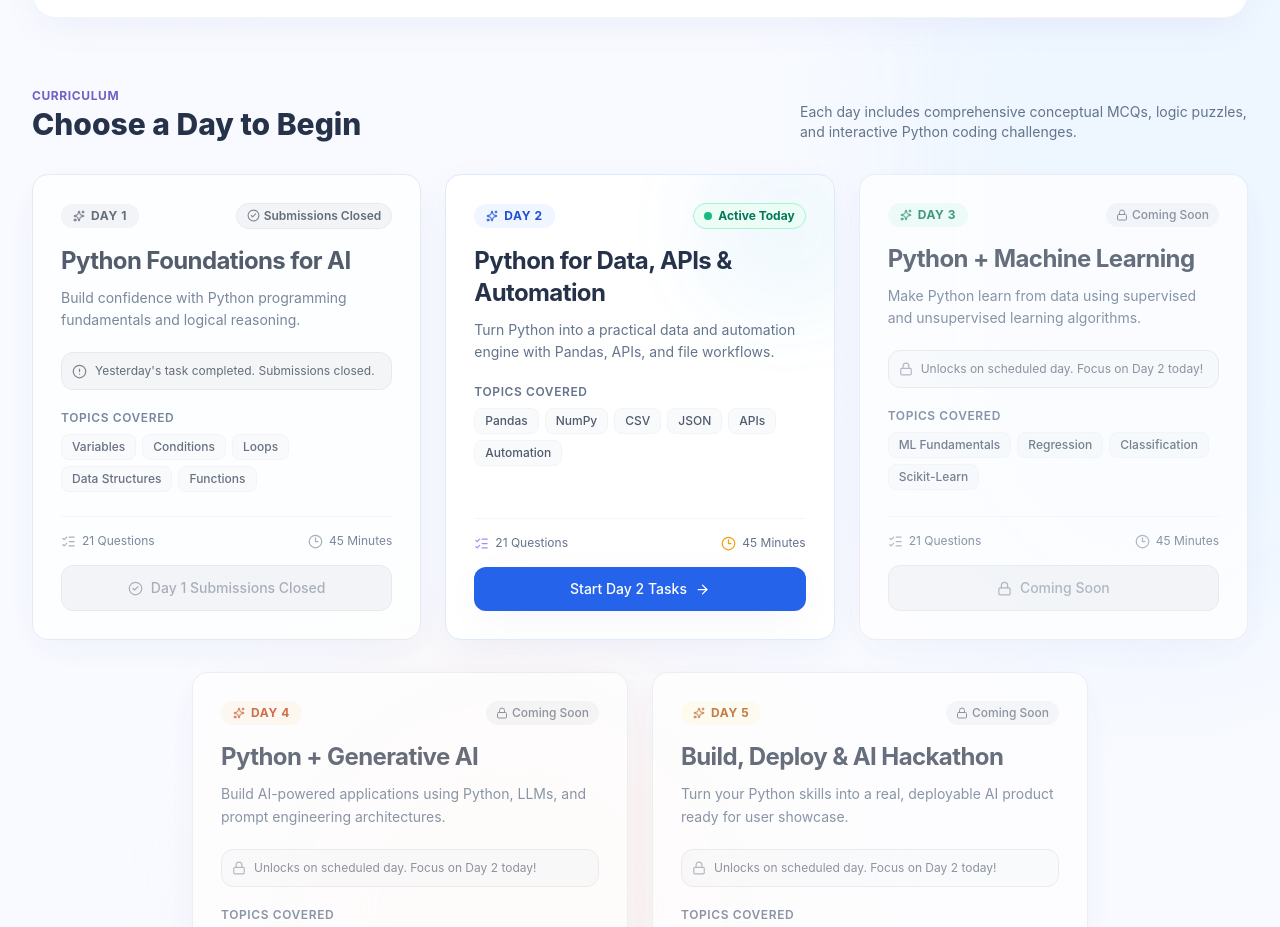
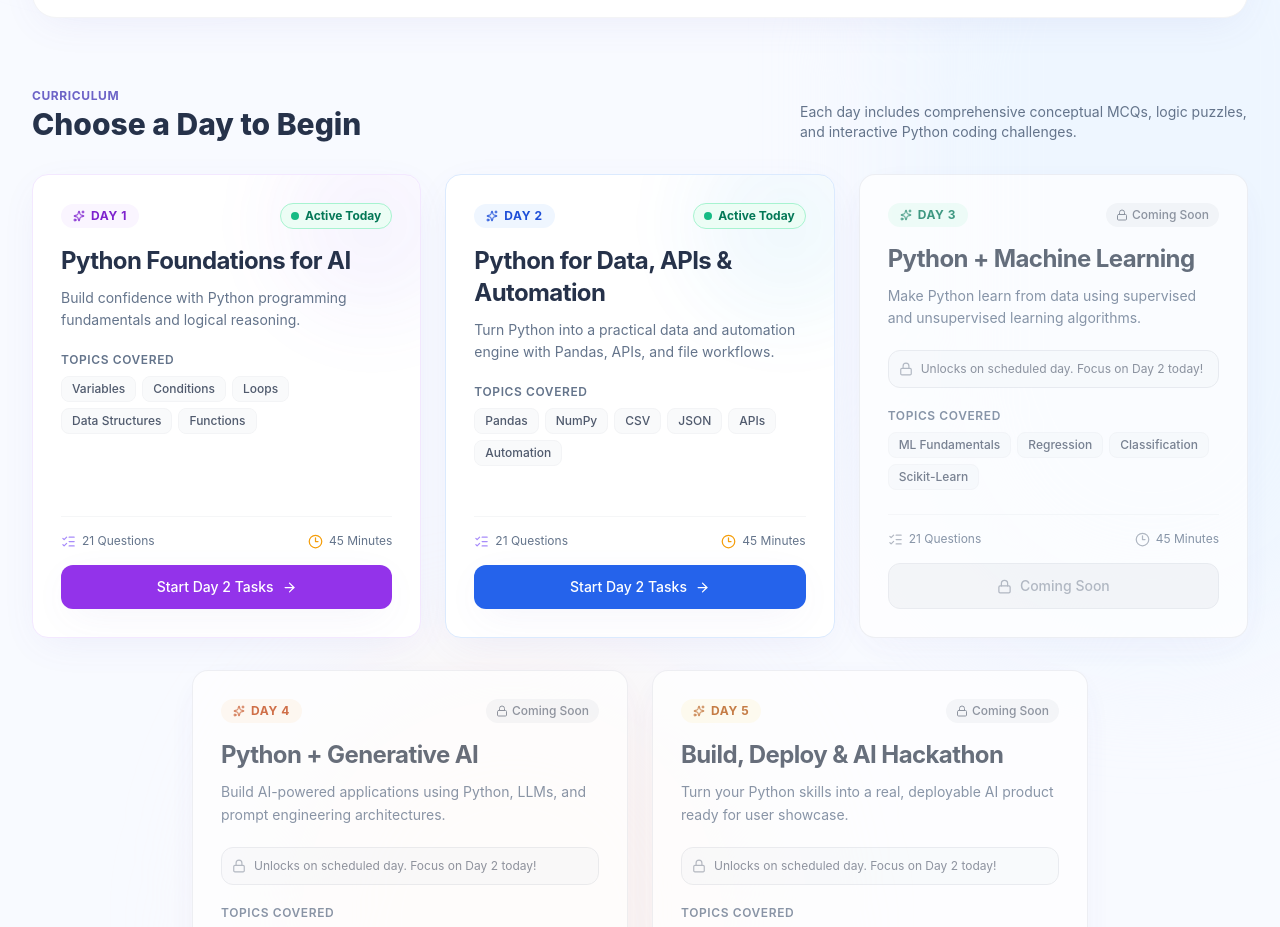
Before and after one commit to SHARABUMANOJKUMAR/kaizenqeeventstasks-Day-1, a React (Vite) app: page / in a window 1280 px wide. Shown: the part 880-1807 px from the top of the page. Built offline with nearby package versions, Linux system fonts and the light colour scheme.

Commit message:
feat: keep Day 1 open and active alongside Day 2

```diff
--- a/src/data/bootcampDays.js
+++ b/src/data/bootcampDays.js
@@ -6,7 +6,7 @@ export const bootcampDays = [
     shortTitle: "Python Foundations",
     description: "Build confidence with Python programming fundamentals and logical reasoning.",
     topics: ["Variables", "Conditions", "Loops", "Data Structures", "Functions"],
-    status: "closed", // Closed: yesterday's tasks completed, submissions closed
+    status: "available", // Day 1 remains open and available
     durationMinutes: 45,
     totalQuestions: 21,
     mcqCount: 17,
@@ -14,18 +14,18 @@ export const bootcampDays = [
     route: "/day/1",
     accentColor: "purple",
     theme: {
-      badgeBg: "bg-gray-100",
-      badgeText: "text-gray-600",
-      border: "border-gray-200",
-      borderActive: "border-gray-400",
-      hoverBorder: "hover:border-gray-300",
-      glowBg: "from-gray-500/5 to-slate-500/5",
-      btnBg: "bg-gray-200 text-gray-500 cursor-not-allowed",
-      btnSecondary: "text-gray-500 bg-gray-100",
-      accentText: "text-gray-600",
-      cardBorder: "border-gray-200",
-      iconBg: "bg-gray-100 text-gray-500",
-      pillBg: "bg-gray-50 text-gray-600 border-gray-200"
+      badgeBg: "bg-purple-50",
+      badgeText: "text-purple-700",
+      border: "border-purple-200",
+      borderActive: "border-purple-500",
+      hoverBorder: "hover:border-purple-300",
+      glowBg: "from-purple-500/10 to-indigo-500/10",
+      btnBg: "bg-purple-600 hover:bg-purple-700",
+      btnSecondary: "text-purple-700 bg-purple-50 hover:bg-purple-100",
+      accentText: "text-purple-600",
+      cardBorder: "border-purple-100",
+      iconBg: "bg-purple-100 text-purple-600",
+      pillBg: "bg-purple-50 text-purple-700 border-purple-200"
     }
   },
   {
```
